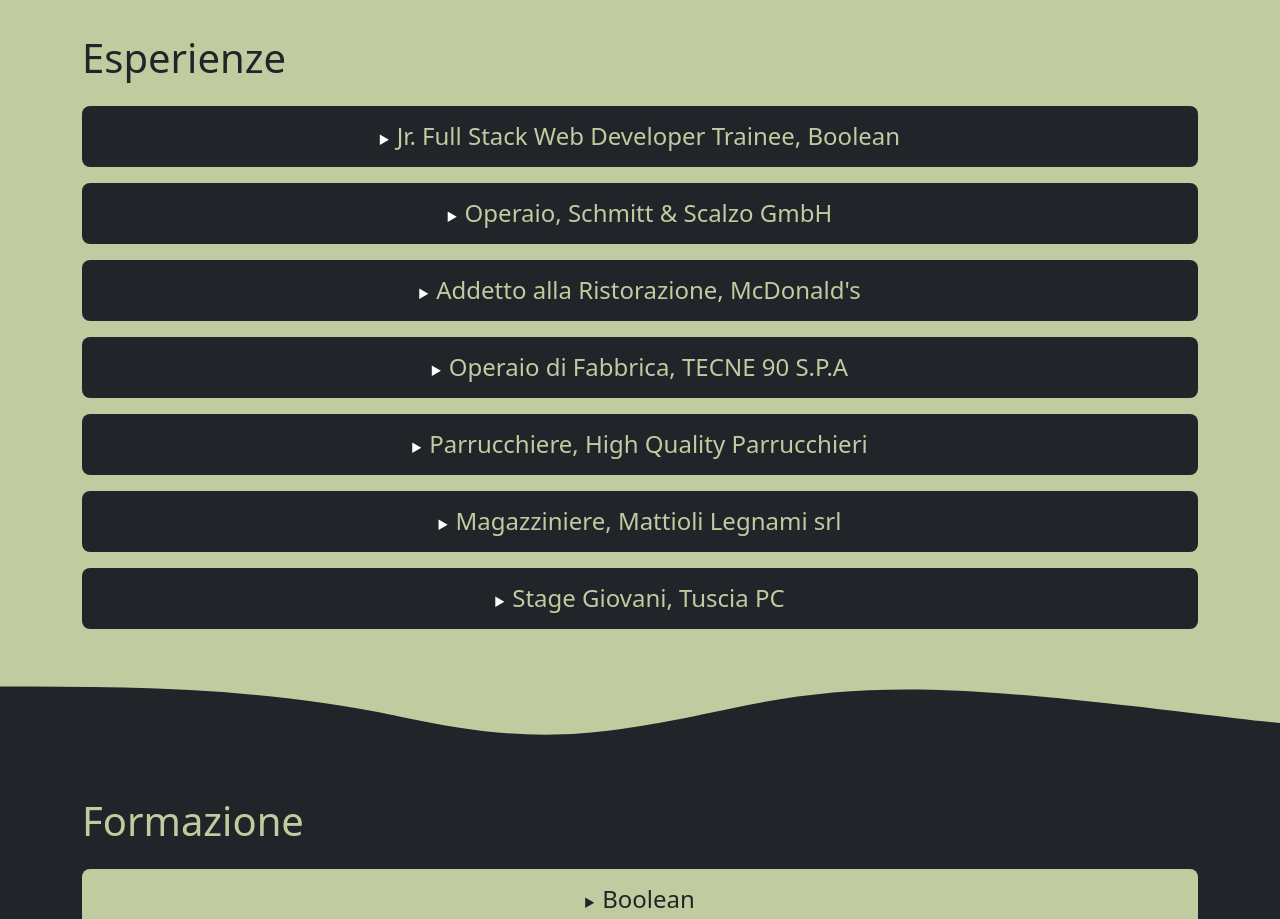
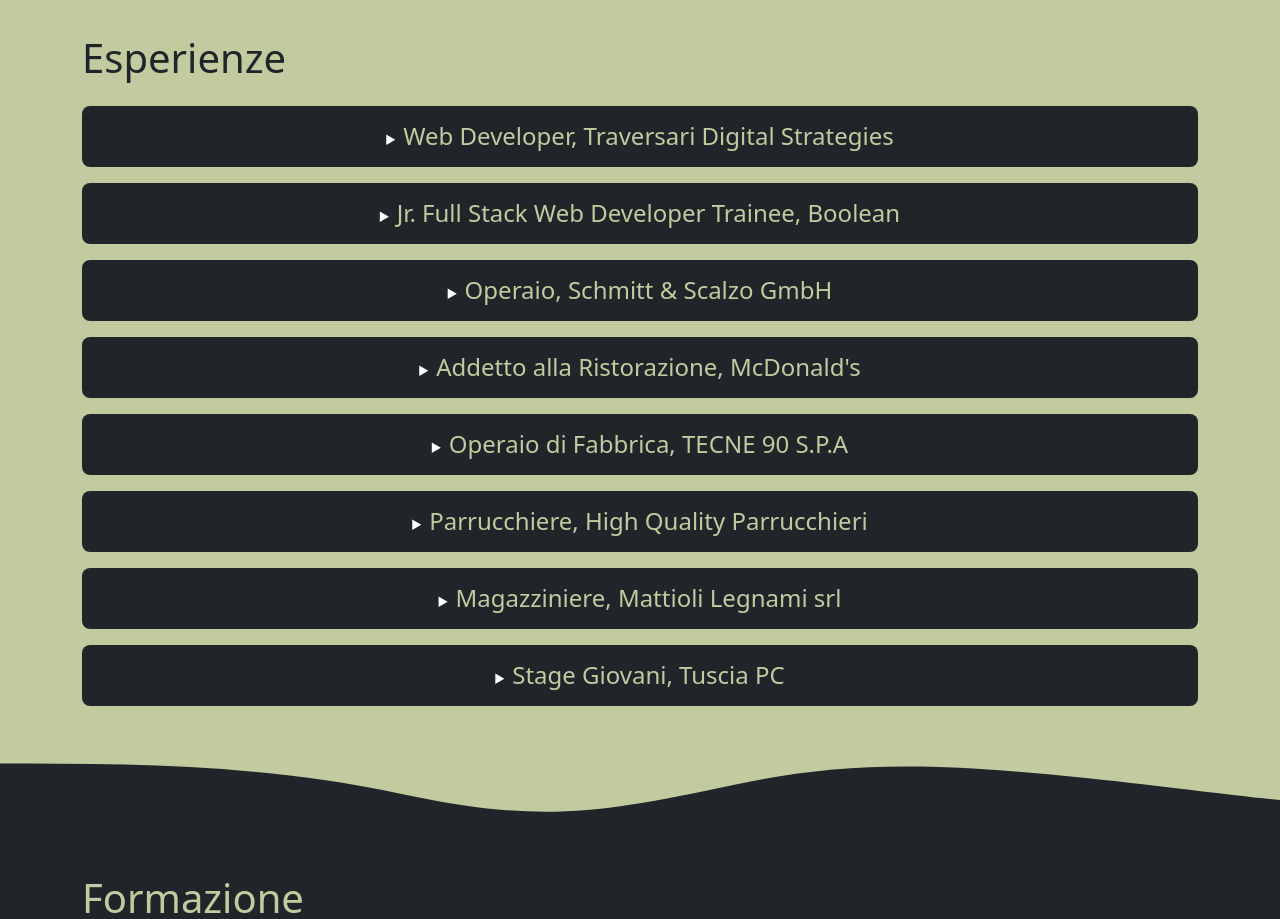
Before and after one commit to GiuseppeDeRosa1992/vite-boolfolio, a Vue app: page / in a window 1280 px wide. Shown: the part 2080-2999 px from the top of the page. Built offline with nearby package versions, Linux system fonts and the light colour scheme.

Commit message:
added experience web developer

```diff
--- a/src/data/store.js
+++ b/src/data/store.js
@@ -84,6 +84,13 @@
     ],
 
     experience: [
+        {
+            position: "Web Developer",
+            agency: "Traversari Digital Strategies",
+            date: "Novembre 2024 - Presente",
+            description: "Acquisite competenze in WordPress, PrestaShop e Looker Studio per sviluppo web, gestione e creazione di report analitici.",
+            city: "Marcon, Italia"
+        },
         {
             position: "Jr. Full Stack Web Developer Trainee",
             agency: "Boolean",
```
